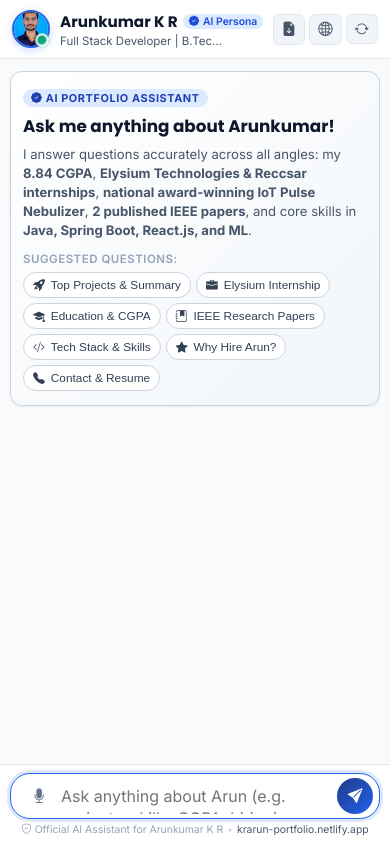
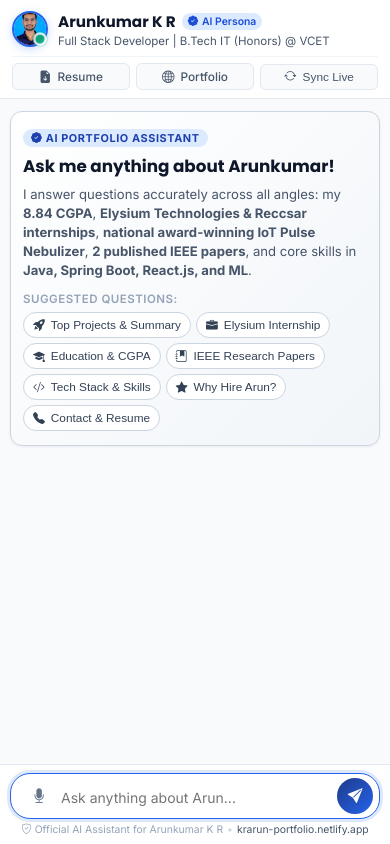
Before and after one commit to arun2501/arun-ai-chatbot, a Flask app: page / in a window 390 px wide. Run offline with Flask 3, Linux system fonts and the light colour scheme.

Commit message:
Enhance mobile responsive header and stabilize input placeholder

```diff
--- a/standalone-frontend/base.html
+++ b/standalone-frontend/base.html
@@ -111,7 +111,7 @@
                 <button id="micBtn" class="input-icon-btn" title="Voice Input (Speech-to-Text)">
                     <i class="bi bi-mic-fill"></i>
                 </button>
-                <textarea id="userInput" placeholder="Ask anything about Arun (e.g. projects, skills, CGPA, hiring)..." rows="1"></textarea>
+                <textarea id="userInput" placeholder="Ask anything about Arun..." rows="1"></textarea>
                 <button id="sendBtn" class="send-btn" title="Send Question (Enter)">
                     <i class="bi bi-send-fill"></i>
                 </button>
--- a/static/app.js
+++ b/static/app.js
@@ -49,10 +49,14 @@ class ArunAIChat {
             }
         });
 
-        // Auto-expand textarea as user types
+        // Auto-expand textarea as user types without jitter
         this.userInput.addEventListener('input', () => {
-            this.userInput.style.height = 'auto';
-            this.userInput.style.height = (this.userInput.scrollHeight) + 'px';
+            if (!this.userInput.value.trim()) {
+                this.userInput.style.height = '';
+            } else {
+                this.userInput.style.height = 'auto';
+                this.userInput.style.height = Math.min(this.userInput.scrollHeight, 80) + 'px';
+            }
         });
 
         // Quick prompt chips in Welcome box
@@ -84,7 +88,7 @@ class ArunAIChat {
         // Render user message bubble
         this.appendUserMessage(text);
         this.userInput.value = '';
-        this.userInput.style.height = 'auto';
+        this.userInput.style.height = '';
 
         // Show typing indicator
         this.showTyping(true);
--- a/static/style.css
+++ b/static/style.css
@@ -575,9 +575,12 @@ body {
     font-size: 0.92rem;
     color: var(--text-primary);
     resize: none;
-    max-height: 120px;
-    padding: 6px 10px;
-    line-height: 1.4;
+    height: 24px;
+    min-height: 24px;
+    max-height: 100px;
+    padding: 2px 8px;
+    line-height: 24px;
+    overflow-y: hidden;
 }
 
 .send-btn {
@@ -811,43 +814,46 @@ body {
         height: 100%;
     }
 
-    /* Header Compact Mobile Layout */
+    /* Header Mobile 2-Row Layout */
     .chat-header {
-        padding: 10px 12px;
+        padding: 10px 12px 8px;
+        flex-direction: column;
+        align-items: stretch;
         gap: 8px;
     }
 
     .header-profile {
         gap: 10px;
+        width: 100%;
+        display: flex;
+        align-items: center;
+    }
+
+    .avatar-wrapper {
+        width: 36px;
+        height: 36px;
+        min-width: 36px;
+    }
+
+    .header-info {
         min-width: 0;
         flex: 1;
     }
 
-    .avatar-wrapper {
-        width: 38px;
-        height: 38px;
-        min-width: 38px;
-    }
-
-    .header-info {
-        min-width: 0;
-    }
-
     .name-badge-row {
-        gap: 5px;
-        flex-wrap: nowrap;
+        gap: 6px;
+        display: flex;
+        align-items: center;
     }
 
     .header-name {
         font-size: 0.95rem;
         white-space: nowrap;
-        overflow: hidden;
-        text-overflow: ellipsis;
     }
 
     .verified-pill {
         font-size: 0.65rem;
-        padding: 1px 6px;
+        padding: 2px 6px;
         white-space: nowrap;
     }
 
@@ -856,22 +862,35 @@ body {
         white-space: nowrap;
         overflow: hidden;
         text-overflow: ellipsis;
-        max-width: 165px;
+        max-width: 100%;
+        margin-top: 1px;
     }
 
+    /* Row 2: Clean Action Features with Text Labels on Mobile */
     .header-actions {
-        gap: 4px;
-        flex-shrink: 0;
+        display: flex;
+        align-items: center;
+        justify-content: space-between;
+        gap: 6px;
+        width: 100%;
+        padding-top: 6px;
+        border-top: 1px solid #f1f5f9;
+    }
+
+    .header-actions .action-btn {
+        flex: 1;
+        justify-content: center;
+        padding: 5px 6px;
+        font-size: 0.78rem;
+        border-radius: 6px;
+        background: #f8fafc;
+        border: 1px solid #e2e8f0;
     }
 
     .header-actions .action-btn span {
-        display: none;
-    }
-
-    .action-btn {
-        padding: 6px 8px;
-        font-size: 0.9rem;
-        border-radius: 6px;
+        display: inline !important;
+        font-size: 0.74rem;
+        font-weight: 500;
     }
 
     /* Chat Messages Area */
@@ -981,9 +1000,12 @@ body {
     }
 
     .input-wrapper textarea {
-        font-size: 16px; /* Prevents auto-zoom on iOS Safari */
-        padding: 7px 4px;
-        max-height: 85px;
+        font-size: 14px;
+        height: 24px;
+        min-height: 24px;
+        line-height: 24px;
+        padding: 2px 4px;
+        max-height: 75px;
     }
 
     .input-icon-btn, .send-btn {
--- a/templates/base.html
+++ b/templates/base.html
@@ -111,7 +111,7 @@
                 <button id="micBtn" class="input-icon-btn" title="Voice Input (Speech-to-Text)">
                     <i class="bi bi-mic-fill"></i>
                 </button>
-                <textarea id="userInput" placeholder="Ask anything about Arun (e.g. projects, skills, CGPA, hiring)..." rows="1"></textarea>
+                <textarea id="userInput" placeholder="Ask anything about Arun..." rows="1"></textarea>
                 <button id="sendBtn" class="send-btn" title="Send Question (Enter)">
                     <i class="bi bi-send-fill"></i>
                 </button>
```
Also changed, not shown: standalone-frontend/app.js (+8 -3 lines), standalone-frontend/style.css (+55 -33 lines).
